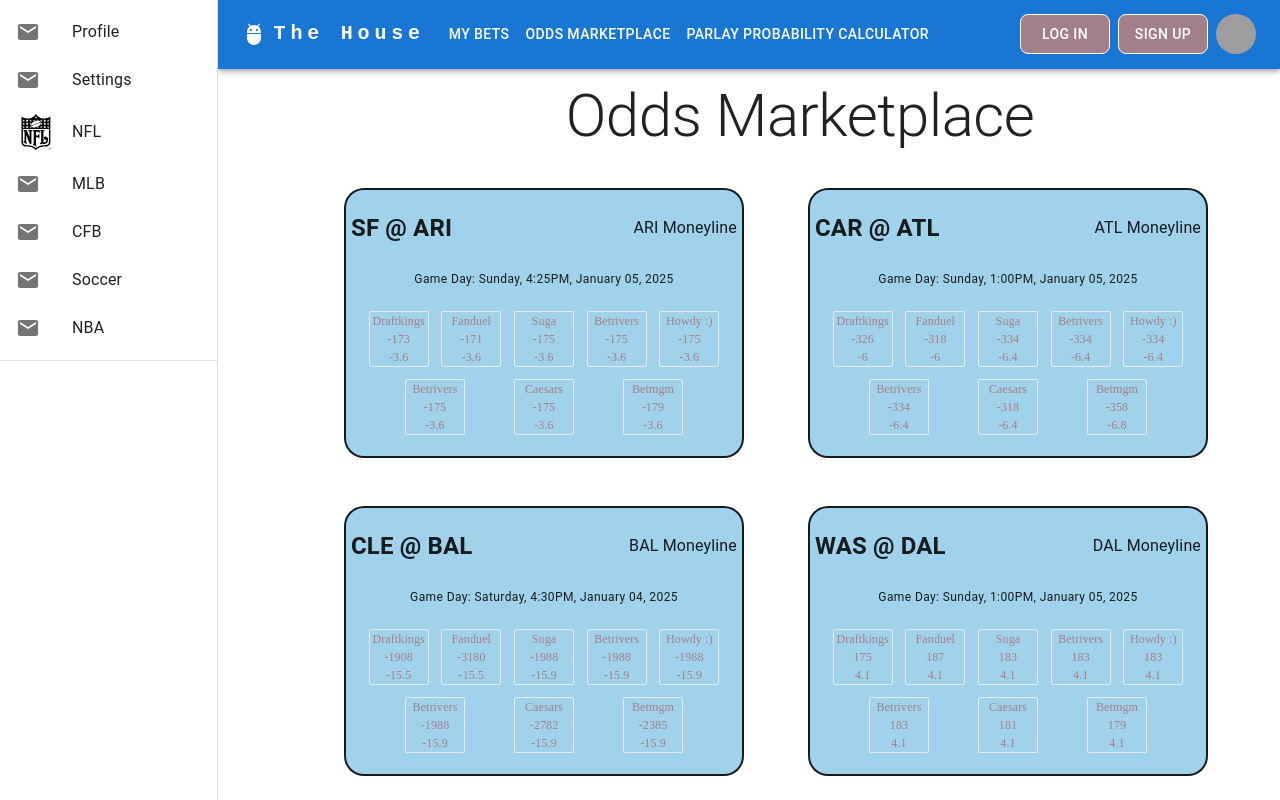
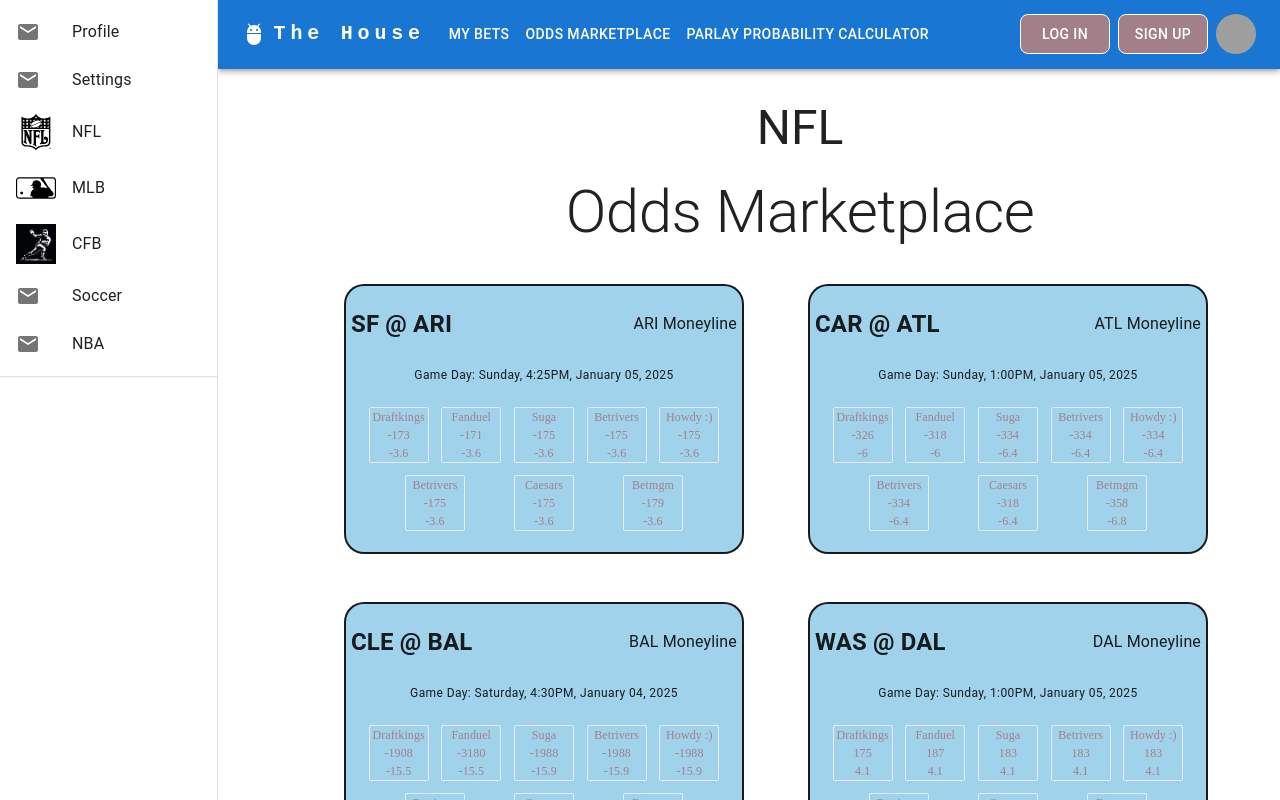
Before and after one commit to awvalent11/house-web-app, a React (Create React App) app: page / in a window 1280 px wide. Shown: the top 800 px of the page. Built offline with nearby package versions, Linux system fonts and the light colour scheme; grey boxes are pictures that could not be loaded.

Commit message:
Changes leagueType via Sidebar

```diff
--- a/src/App.tsx
+++ b/src/App.tsx
@@ -4,7 +4,7 @@
 import { ResponsiveAppBar } from './components/ResponsiveAppBar.tsx';
 // @ts-ignore
 import { SideBar } from './components/SideBar.tsx';
-import { Grid2, } from '@mui/material';
+import {Grid2, Typography,} from '@mui/material';
 // @ts-ignore
 import { OddsMarketplace } from './components/OddsMarketplace.tsx';
 // @ts-ignore
@@ -25,35 +25,30 @@
 
   }, [leagueType])
 
-  if(leagueType==="NFL"){
+  const handleLeagueType  = (leagueType: string) => {
+      setLeagueType(leagueType)
+  }
+
     return (
       <div className="App">
         <Grid2 container>
           <Grid2 size={3}>
-              <SideBar/>
+              <SideBar handleLeagueType={handleLeagueType}/>
           </Grid2>
           <Grid2 size={9} alignItems={"center"}>
             <ResponsiveAppBar />
+              <Typography
+                  position={'relative'}
+                  marginTop={'100px'}
+                  marginBottom={'0px'}
+                  variant={"h3"}>
+                  {leagueType}
+              </Typography>
              <OddsMarketplace />
             <CreateABetForm games={nflGames}/>
           </Grid2>
         </Grid2>
       </div>
     )
-  } else if(leagueType==="MLB"){
-    return (
-      <div className="App">
-        <Grid2 container>
-          <Grid2 size={3}>
-              <SideBar setLeagueType={setLeagueType}/>
-          </Grid2>
-          <Grid2 size={9} alignItems={"center"}>
-            <ResponsiveAppBar />
-             <OddsMarketplace leagueType={leagueType}/>
-            <CreateABetForm games={mlbGames}/>
-          </Grid2>
-        </Grid2>
-      </div>
-    );
-  }
+
 }
--- a/src/components/OddsMarketplace.tsx
+++ b/src/components/OddsMarketplace.tsx
@@ -47,7 +47,7 @@
              position={'relative'}
 
              sx={{
-                 top: '80px'
+                 top: '20px'
              }}
             >
                 <Typography
@@ -65,7 +65,7 @@
             display={'flex'}
             position={'relative'}
             sx = {{
-                top: '100px'
+                top: '40px'
             }}
             flexDirection={'row'}
             flexWrap={'wrap'}
--- a/src/components/SideBar.tsx
+++ b/src/components/SideBar.tsx
@@ -15,11 +15,13 @@
 import MailIcon from '@mui/icons-material/Mail';
 import { ResponsiveAppBar } from './ResponsiveAppBar.tsx';
 import  NFLlogo from './nfl-logo.svg'
-
+import MLBlogo from './mlb_logo_icon_248446.svg'
+import Heisman from '../assets/heisman_trophy.png'
 
 
 type SideBarProps = {
-    setLeagueType:  React.Dispatch<React.SetStateAction<string>>
+    handleLeagueType: void
+    // setLeagueType:  React.Dispatch<React.SetStateAction<string>>
 }
 const drawerWidth = '17%';
 
@@ -30,9 +32,20 @@
             case 2:
                 return (
                      <img src={NFLlogo} alt="NFL" height={'40px'} width={'40px'}/>)
+            case 3:
+                return (
+                    <img src={MLBlogo} alt="NFL" height={'40px'} width={'40px'}/>)
+            case 4:
+                return (
+                    <img src={Heisman} alt="NFL" height={'40px'} width={'40px'}/>)
             default:
                 return (<MailIcon/>)
         }
+    }
+
+    const handleClick = (leagueType: string) => {
+        // @ts-ignore
+        props.handleLeagueType(leagueType)
     }
 
 
@@ -57,7 +70,7 @@
         {/* <Divider /> */}
         <List>
           {['Profile', 'Settings', 'NFL', 'MLB', 'CFB', 'Soccer', 'NBA'].map((text, index) => (
-            <ListItem key={text} disablePadding>
+            <ListItem key={text} disablePadding onClick={() => handleClick(text)}>
               <ListItemButton>
                 <ListItemIcon>
                     {parseLogo(index)}
```
Also changed, not shown: src/assets/heisman_trophy.png (added), src/components/mlb_logo_icon_248446.svg (added).
